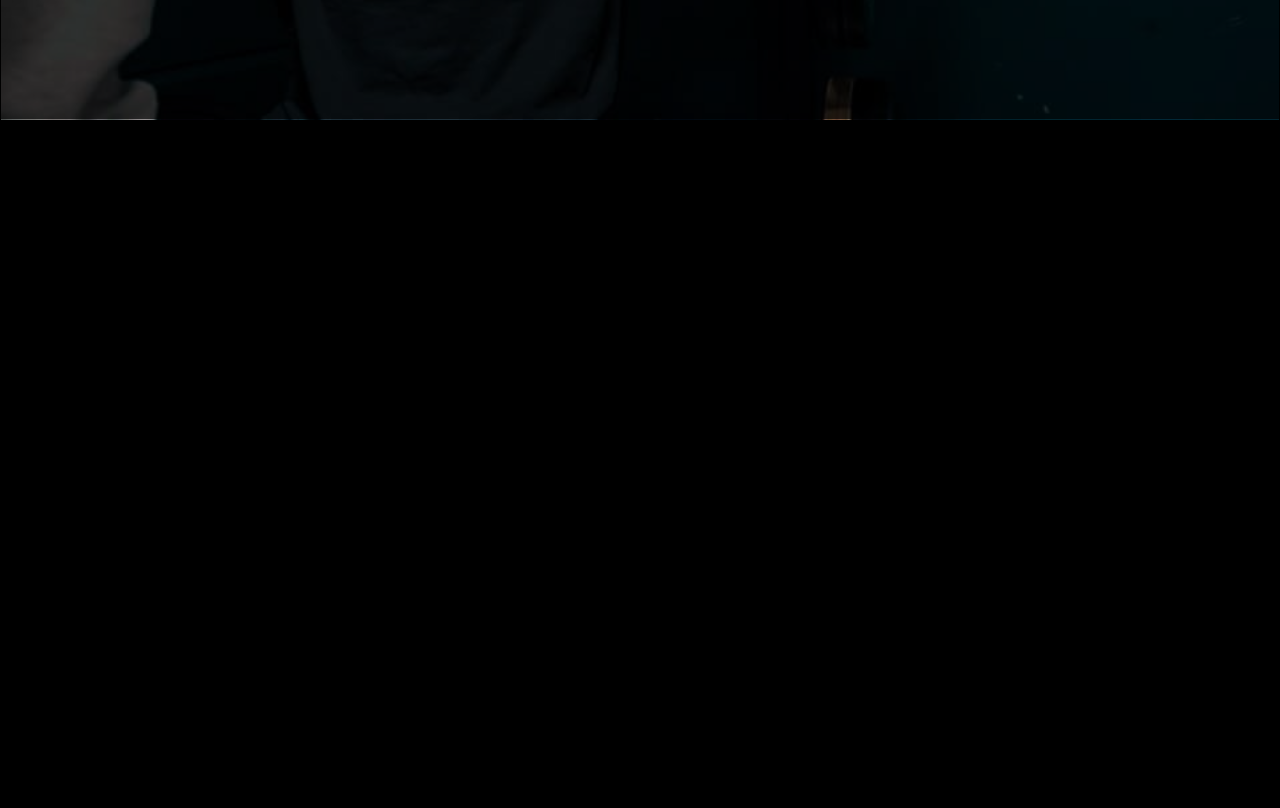
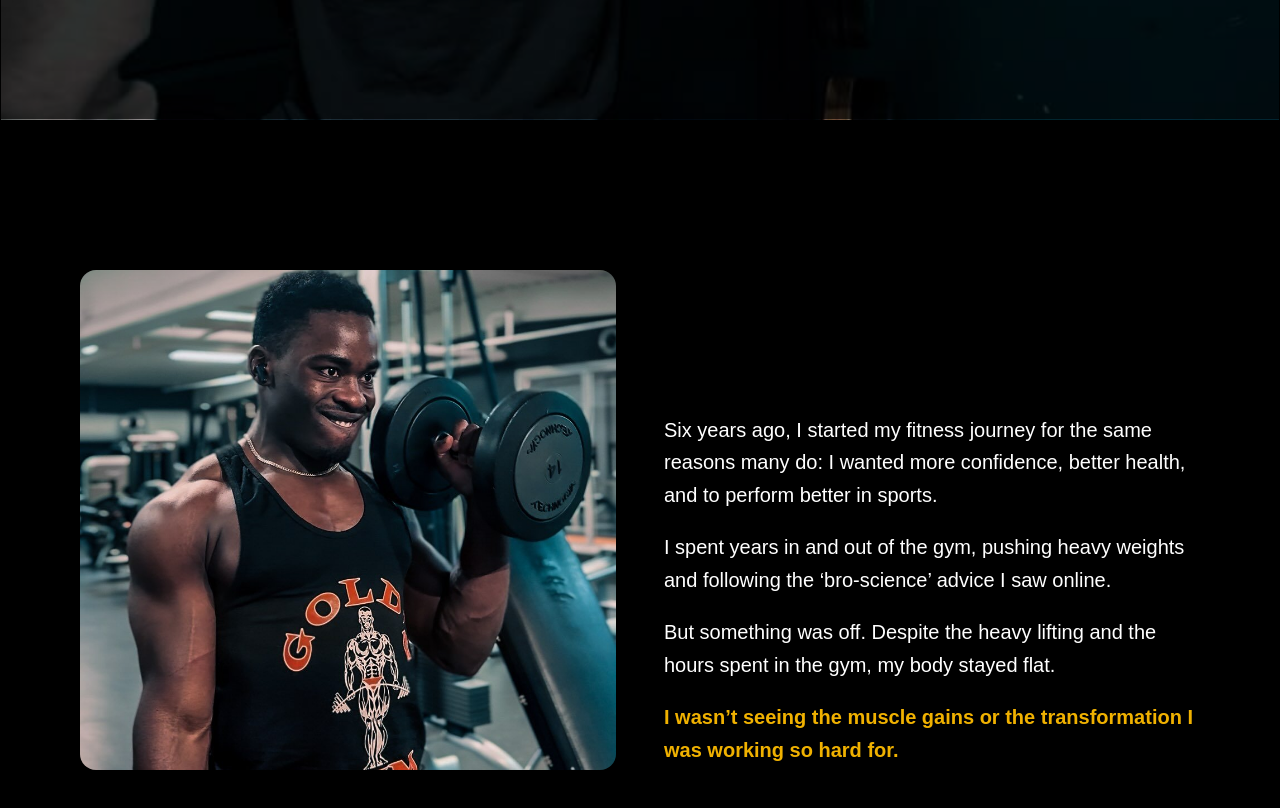
Before and after one commit to radu-bordea/NEXTjs-FitnessStephano, a Next.js app: page / in a window 1280 px wide. Shown: the part 680-1488 px from the top of the page. Built offline with nearby package versions, Linux system fonts and the light colour scheme; a web font is replaced by a local one.

Commit message:
built about page

```diff
--- a/app/page.tsx
+++ b/app/page.tsx
@@ -2,6 +2,7 @@ import { ScrollTrigger, SplitText } from "gsap/all";
 import gsap from "gsap";
 import Navbar from "@/components/Navbar";
 import Hero from "@/components/Hero";
+import About from "@/components/About";
 
 
 // Register GSAP plugins (required for them to work)
@@ -12,6 +13,7 @@ export default function Home() {
     <main>
       <Navbar />
       <Hero />
+      <About/>
       <div className="h-[200vh] bg-black"></div>
     </main>
   );
--- /dev/null
+++ b/components/About.tsx
@@ -0,0 +1,137 @@
+"use client";
+
+import Image from "next/image";
+import { useGSAP } from "@gsap/react";
+import gsap from "gsap";
+import { SplitText } from "gsap/all";
+import { ScrollTrigger } from "gsap/ScrollTrigger";
+import { useRef } from "react";
+
+gsap.registerPlugin(SplitText, ScrollTrigger);
+
+const About = () => {
+  const aboutRef = useRef<HTMLDivElement>(null);
+
+  useGSAP(() => {
+    const ctx = gsap.context(() => {
+      const titleSplit = new SplitText(".about-title", {
+        type: "chars, words",
+      });
+
+      const paragraphSplit = new SplitText(".about-text", {
+        type: "lines",
+      });
+
+      // Title animation
+      gsap.from(titleSplit.chars, {
+        scrollTrigger: {
+          trigger: ".about-title",
+          start: "top 80%",
+        },
+        yPercent: 100,
+        opacity: 0,
+        duration: 1.2,
+        ease: "expo.out",
+        stagger: 0.03,
+      });
+
+      // Text animation
+      gsap.from(paragraphSplit.lines, {
+        scrollTrigger: {
+          trigger: ".about-text",
+          start: "top 85%",
+        },
+        yPercent: 100,
+        opacity: 0,
+        duration: 1.2,
+        ease: "expo.out",
+        stagger: 0.15,
+      });
+
+gsap.from(".about-title", {
+  opacity: 0,
+  y: 50,
+  duration: 1,
+  ease: "power2.out",
+  scrollTrigger: {
+    trigger: ".about-title",
+    start: "top 80%", // when top of element is at 80% viewport height
+    toggleActions: "play none none reset", // play on enter, reset on leave
+  },
+});
+
+      // Image animation
+      gsap.from(".about-image", {
+        scrollTrigger: {
+          trigger: ".about-image",
+          start: "top 85%",
+        },
+        opacity: 0,
+        scale: 0.9,
+        duration: 1.2,
+        ease: "expo.out",
+      });
+    }, aboutRef);
+
+    return () => ctx.revert();
+  }, []);
+
+  return (
+    <section
+      id="about"
+      ref={aboutRef}
+      className="min-h-screen flex items-center justify-center px-6 md:px-20 py-20"
+    >
+      <div className="grid md:grid-cols-2 gap-12 items-center max-w-6xl w-full">
+
+        {/* LEFT - IMAGE */}
+        <div className="about-image relative w-full h-[400px] md:h-[500px] rounded-2xl overflow-hidden shadow-lg">
+          <Image
+            src="/images/stephano.jpg"
+            alt="Stephano Fitness"
+            fill
+            className="object-cover hover:scale-140 duration-1500"
+          />
+        </div>
+
+        {/* RIGHT - TEXT */}
+        <div className="space-y-6 text-center md:text-left">
+          {/* Title */}
+          <h2 className="about-title font-modern-negra text-4xl md:text-6xl text-yellow-500">
+            About Me
+          </h2>
+
+          {/* Subtitle */}
+          <h3 className="about-title text-xl md:text-2xl font-serif italic text-white/80">
+            My 6-Year Journey
+          </h3>
+
+          {/* Text */}
+          <div className="space-y-5 text-white text-lg md:text-xl leading-relaxed">
+            <p className="about-text">
+              Six years ago, I started my fitness journey for the same reasons many do:
+              I wanted more confidence, better health, and to perform better in sports.
+            </p>
+
+            <p className="about-text">
+              I spent years in and out of the gym, pushing heavy weights and following
+              the ‘bro-science’ advice I saw online.
+            </p>
+
+            <p className="about-text">
+              But something was off. Despite the heavy lifting and the hours spent in
+              the gym, my body stayed flat.
+            </p>
+
+            <p className="about-text text-yellow-500 font-semibold">
+              I wasn’t seeing the muscle gains or the transformation I was working so
+              hard for.
+            </p>
+          </div>
+        </div>
+      </div>
+    </section>
+  );
+};
+
+export default About;
--- a/components/Navbar.tsx
+++ b/components/Navbar.tsx
@@ -34,7 +34,7 @@ const Navbar = () => {
 
   return (
     <nav className="fixed top-0 left-0 w-full z-50 transition-colors">
-      <div className="max-w-7xl mx-auto flex items-center justify-between p-4">
+      <div className="max-w-7xl mx-auto flex flex-row items-center justify-between p-4">
         {/* Logo */}
         <Link href="#home" className="flex items-center gap-2">
           <Image
@@ -45,7 +45,7 @@ const Navbar = () => {
             className="rounded-full object-cover"
           />
           <p className="font-bold text-lg md:text-xl text-white">
-            Stephano <span className="text-yellow-500">Fitness Mentor</span>
+            Stephano <span className="text-yellow-500">Fitness</span>
           </p>
         </Link>
 
```
Also changed, not shown: public/images/stephano.jpg (added).
